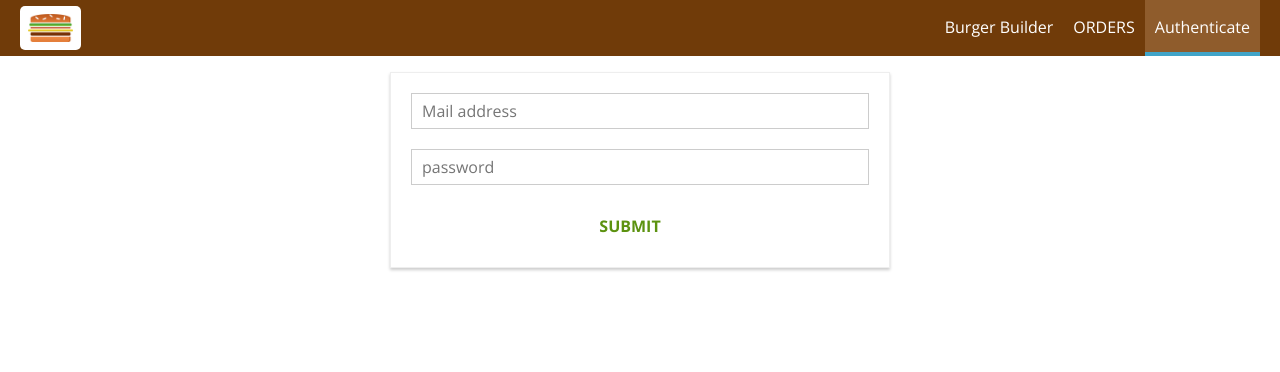
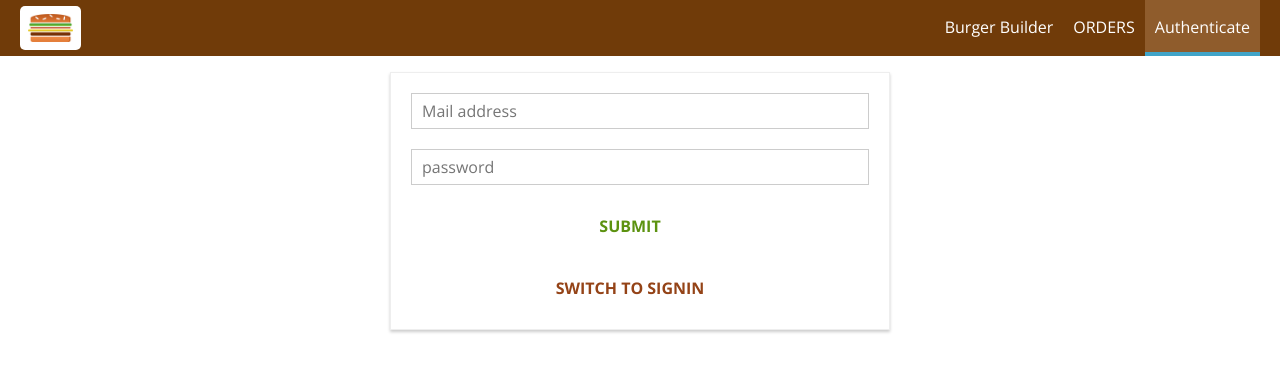
Before and after one commit to ahmad4hat/burger-app, a React (Create React App) app: page /auth in a window 1280 px wide. Shown: the top 372 px of the page. Built offline with nearby package versions, Linux system fonts and the light colour scheme.

Commit message:
error.response is passed , sign up ,sign in is working

```diff
--- a/src/containers/Auth/Auth.js
+++ b/src/containers/Auth/Auth.js
@@ -38,7 +38,9 @@
                 valid:false,
                 touched:false
             },
-        }
+
+        },
+        isSignUp:true
     }
 
     checkValidity=(value,rules)=>{
@@ -82,13 +84,22 @@
         }
 
         this.setState({controls:updatedControls});
+    }
 
-    }
+
+    switchAuthModeHandler=()=>{
+        this.setState(prevState=>{
+            return {
+                isSignUp: !prevState.isSignUp
+            };
+        });
+
+    };
 
     submitHandler=(event)=>{
         console.log("hello");
         event.preventDefault();
-        this.props.onAuth(this.state.controls.email.value,this.state.controls.password.value);
+        this.props.onAuth(this.state.controls.email.value,this.state.controls.password.value,this.state.isSignUp);
     }
 
     render() {
@@ -123,6 +134,9 @@
                     {form}
                     <Button btnType="Success">SUBMIT</Button>
                 </form>
+                <Button
+                clicked={this.switchAuthModeHandler}
+                btnType='Danger' >SWITCH TO {this.state.isSignUp ? 'SIGNIN' :'SIGNUP'}</Button>
 
             </div>
         );
@@ -131,7 +145,7 @@
 
 const mapDispatchToProps=dispatch=>{
     return{
-        onAuth:(email,password)=>dispatch(actions.auth(email,password))
+        onAuth:(email,password,isSignUp)=>dispatch(actions.auth(email,password,isSignUp))
     }
 }
 
--- a/src/store/actions/auth.js
+++ b/src/store/actions/auth.js
@@ -23,15 +23,19 @@
 };
 
 
-export const auth =(email,password)=>{
+export const auth =(email,password,isSignUp)=>{
     return dispatch=>{
         dispatch(authStart());
         const authData={
             email:email,
             password:password,
             returnSecureToken:true
+        };
+        let url="https://identitytoolkit.googleapis.com/v1/accounts:signUp?key=AIzaSyDxcRFaJ1M8zMeWC0qxszFCN-p1H1dvODo";
+        if(!isSignUp){
+            url="https://identitytoolkit.googleapis.com/v1/accounts:signInWithPassword?key=AIzaSyDxcRFaJ1M8zMeWC0qxszFCN-p1H1dvODo"
         }
-        axios.post("https://identitytoolkit.googleapis.com/v1/accounts:signUp?key=AIzaSyDxcRFaJ1M8zMeWC0qxszFCN-p1H1dvODo",authData)
+        axios.post(url,authData)
         .then(response=>{
             console.log(response);
             dispatch(authSuccess(response.data));
```
